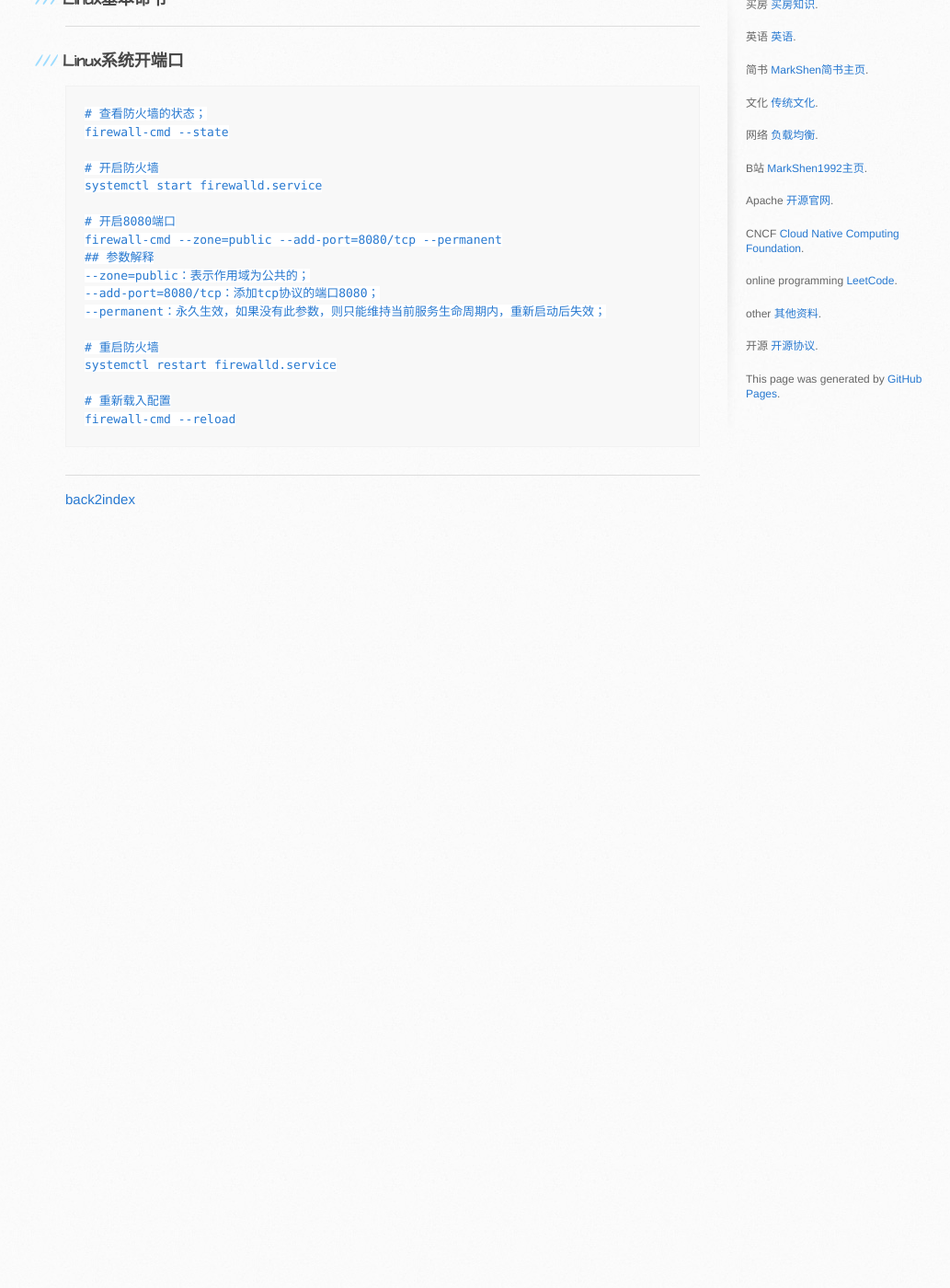
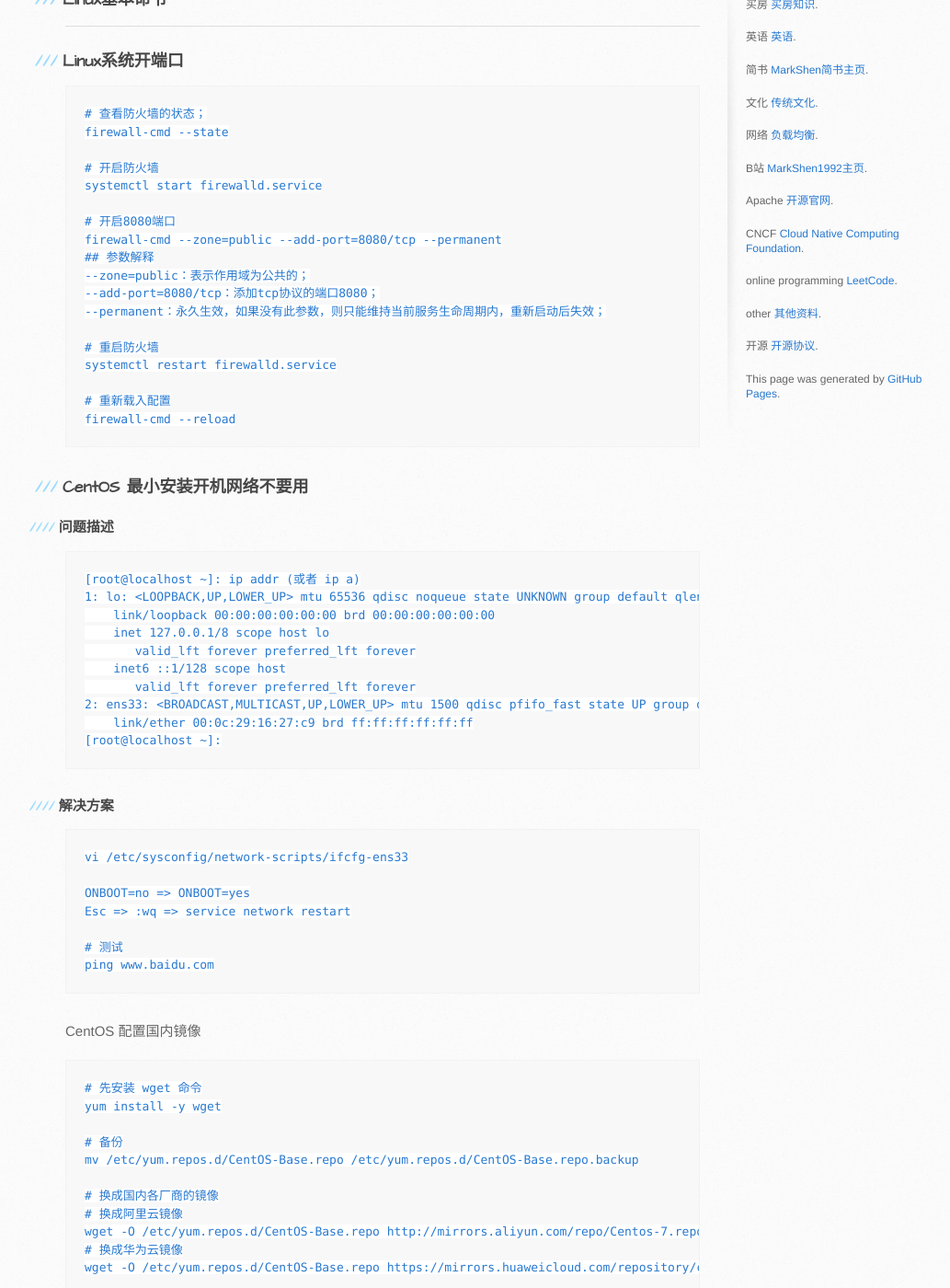
Before and after one commit to MarkShen1992/markshen1992.github.io, a Jekyll site: the page built from document/devops/ops/linux/linux_basic_command.md, in a window 1280 px wide and 1400 px high, scrolled down 270 px. Shown: the whole window at 92% size, without its empty margins (99-1132 px from the left). Built offline with Jekyll 4.4.1, drawn with Linux system fonts in a browser that asks for light colours; our own code applies the rules of GitHub Pages for plain Markdown files; before the commit the page ends 900 px from its top, so only the background shows below that; some of the changed text lies outside the part shown.

Commit message:
add some cases

````diff
--- a/document/devops/ops/linux/linux_basic_command.md
+++ b/document/devops/ops/linux/linux_basic_command.md
@@ -25,7 +25,79 @@ systemctl restart firewalld.service
 firewall-cmd --reload
 ```
 
+### CentOS 最小安装开机网络不要用
 
+#### 问题描述
+
+```
+[root@localhost ~]: ip addr (或者 ip a)
+1: lo: <LOOPBACK,UP,LOWER_UP> mtu 65536 qdisc noqueue state UNKNOWN group default qlen 1000
+    link/loopback 00:00:00:00:00:00 brd 00:00:00:00:00:00
+    inet 127.0.0.1/8 scope host lo
+       valid_lft forever preferred_lft forever
+    inet6 ::1/128 scope host
+       valid_lft forever preferred_lft forever
+2: ens33: <BROADCAST,MULTICAST,UP,LOWER_UP> mtu 1500 qdisc pfifo_fast state UP group default qlen 1000
+    link/ether 00:0c:29:16:27:c9 brd ff:ff:ff:ff:ff:ff
+[root@localhost ~]:
+```
+
+#### 解决方案
+
+```
+vi /etc/sysconfig/network-scripts/ifcfg-ens33
+
+ONBOOT=no => ONBOOT=yes
+Esc => :wq => service network restart
+
+# 测试
+ping www.baidu.com
+```
+
+CentOS 配置国内镜像
+
+```
+# 先安装 wget 命令
+yum install -y wget
+
+# 备份
+mv /etc/yum.repos.d/CentOS-Base.repo /etc/yum.repos.d/CentOS-Base.repo.backup
+
+# 换成国内各厂商的镜像
+# 换成阿里云镜像
+wget -O /etc/yum.repos.d/CentOS-Base.repo http://mirrors.aliyun.com/repo/Centos-7.repo
+# 换成华为云镜像
+wget -O /etc/yum.repos.d/CentOS-Base.repo https://mirrors.huaweicloud.com/repository/conf/CentOS-7-anon.repo
+
+# 清除原来的 yum 缓存
+yum clean all
+
+# 刷新缓存
+yum makecache
+
+# 刷缓存替换方案(查看所有配置可以使用的文件，会自动刷新缓存)
+yum repolist all
+```
+
+### Kubenetes安装
+
+```
+# 关闭防火墙
+systemctl disable firewalld
+systemctl stop firewalld
+
+# 安装 kubernetes
+yum install -y etcd kubernetes
+
+# 按顺序启动所有服务，建议写一个脚本文件
+systemctl start etcd
+systemctl start docker
+systemctl start kube-apiserver
+systemctl start kube-controller-manager
+systemctl start kube-scheduler
+systemctl start kubelet
+systemctl start kube-proxy
+```
 
 ---
 
````
